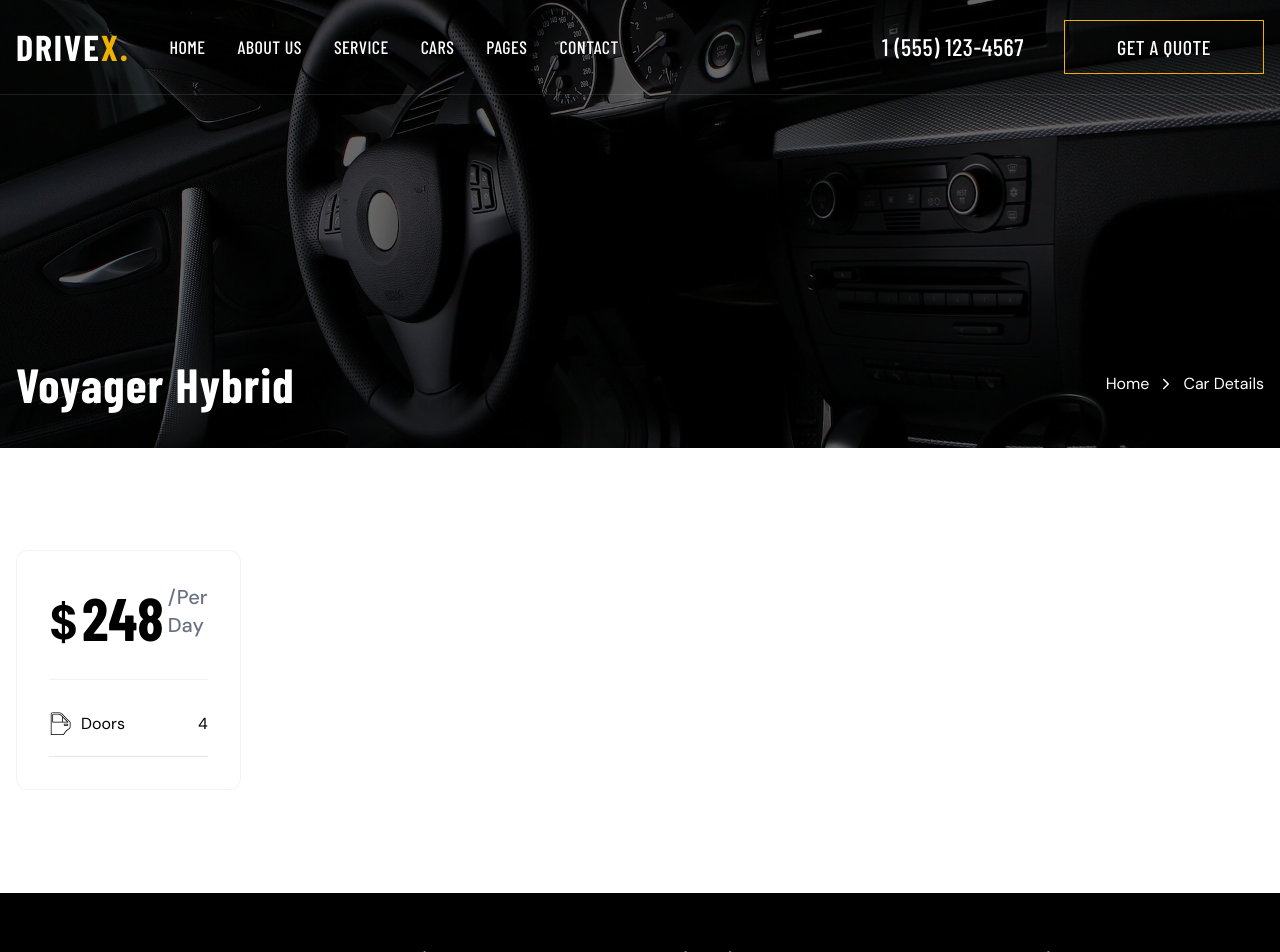
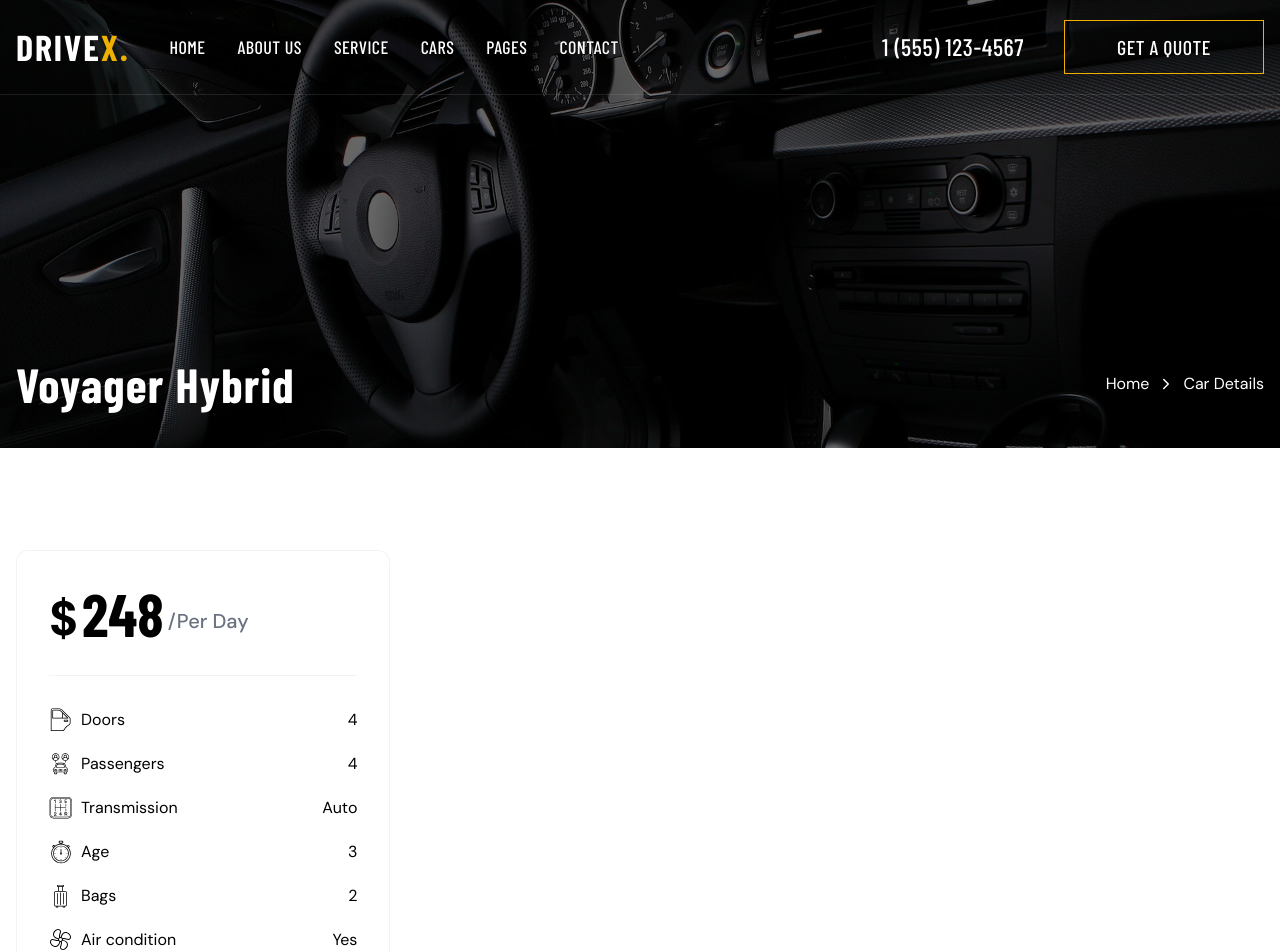
Before and after one commit to Jisap/react-vite-drivex, a React (Vite) app: page /cars/1 in a window 1280 px wide. Shown: the top 952 px of the page. Built offline with nearby package versions, Linux system fonts and the light colour scheme; a web font is replaced by a local one.

Commit message:
feat: implement CarDetails page with dynamic data rendering and booking modal trigger

```diff
--- a/src/features/home/pages/CarDetails.jsx
+++ b/src/features/home/pages/CarDetails.jsx
@@ -56,7 +56,7 @@ const CarDetails = () => {
       <div className="container mx-auto px-4 py-[8%] section-container gap-10 lg:gap-14 items-start!">
 
         <div className="w-full lg:w-[60%] space-y-8">
-          <div className="w-full lg:w-[30%] bg-white border border-gray-200/50 p-5 lg:p-8 rounded-xl lg:sticky h-full lg:top-0 lg:right-0 space-y-8">
+          <div className="w-full lg:w-[50%] bg-white border border-gray-200/50 p-5 lg:p-8 rounded-xl lg:sticky h-full lg:top-0 lg:right-0 space-y-8">
             <div className="price flex items-end gap-1 border-b border-gray-200/50 pb-8">
               <span className="text-5xl font-bold">$</span>
               <span className="text-6xl font-bold font-barlow">{car.price}</span>
@@ -77,7 +77,86 @@ const CarDetails = () => {
 
                 <span>{car.doors}</span>
               </li>
+
+              <li className="centered-row justify-between" data-aos="fade-center" data-aos-delay="400">
+                <div className="centered-row gap-2 text-[16px]">
+                  <img
+                    src={passengersIcon}
+                    alt="passengers"
+                    className="w-6 h-6 brightness-0"
+                  />
+
+                  <span>Passengers</span>
+                </div>
+
+                <span>{car.passengers}</span>
+              </li>
+
+              <li className="centered-row justify-between" data-aos="fade-center" data-aos-delay="400">
+                <div className="centered-row gap-2 text-[16px]">
+                  <img
+                    src={transmissionIcon}
+                    alt="transmission"
+                    className="w-6 h-6 brightness-0"
+                  />
+
+                  <span>Transmission</span>
+                </div>
+
+                <span>{car.transmission}</span>
+              </li>
+
+              <li className="centered-row justify-between" data-aos="fade-center" data-aos-delay="400">
+                <div className="centered-row gap-2 text-[16px]">
+                  <img
+                    src={ageIcon}
+                    alt="age"
+                    className="w-6 h-6 brightness-0"
+                  />
+
+                  <span>Age</span>
+                </div>
+
+                <span>{car.age}</span>
+              </li>
+
+              <li className="centered-row justify-between" data-aos="fade-center" data-aos-delay="400">
+                <div className="centered-row gap-2 text-[16px]">
+                  <img
+                    src={bagsIcon}
+                    alt="bags"
+                    className="w-6 h-6 brightness-0"
+                  />
+
+                  <span>Bags</span>
+                </div>
+
+                <span>{car.luggage}</span>
+              </li>
+
+              <li className="centered-row justify-between" data-aos="fade-center" data-aos-delay="400">
+                <div className="centered-row gap-2 text-[16px]">
+                  <img
+                    src={airconditionIcon}
+                    alt="aircondition"
+                    className="w-6 h-6 brightness-0"
+                  />
+
+                  <span>Air condition</span>
+                </div>
+
+                <span>{car.aircondition}</span>
+              </li>
             </ul>
+
+            <Button
+              text="Book now"
+              type="button"
+              className="btn-black mt-0 w-full!"
+              onClick={() => setShowModal(true)}
+              data-aos="fade-center"
+              data-aos-delay="1000"
+            />
           </div>
         </div>
       </div>
```
